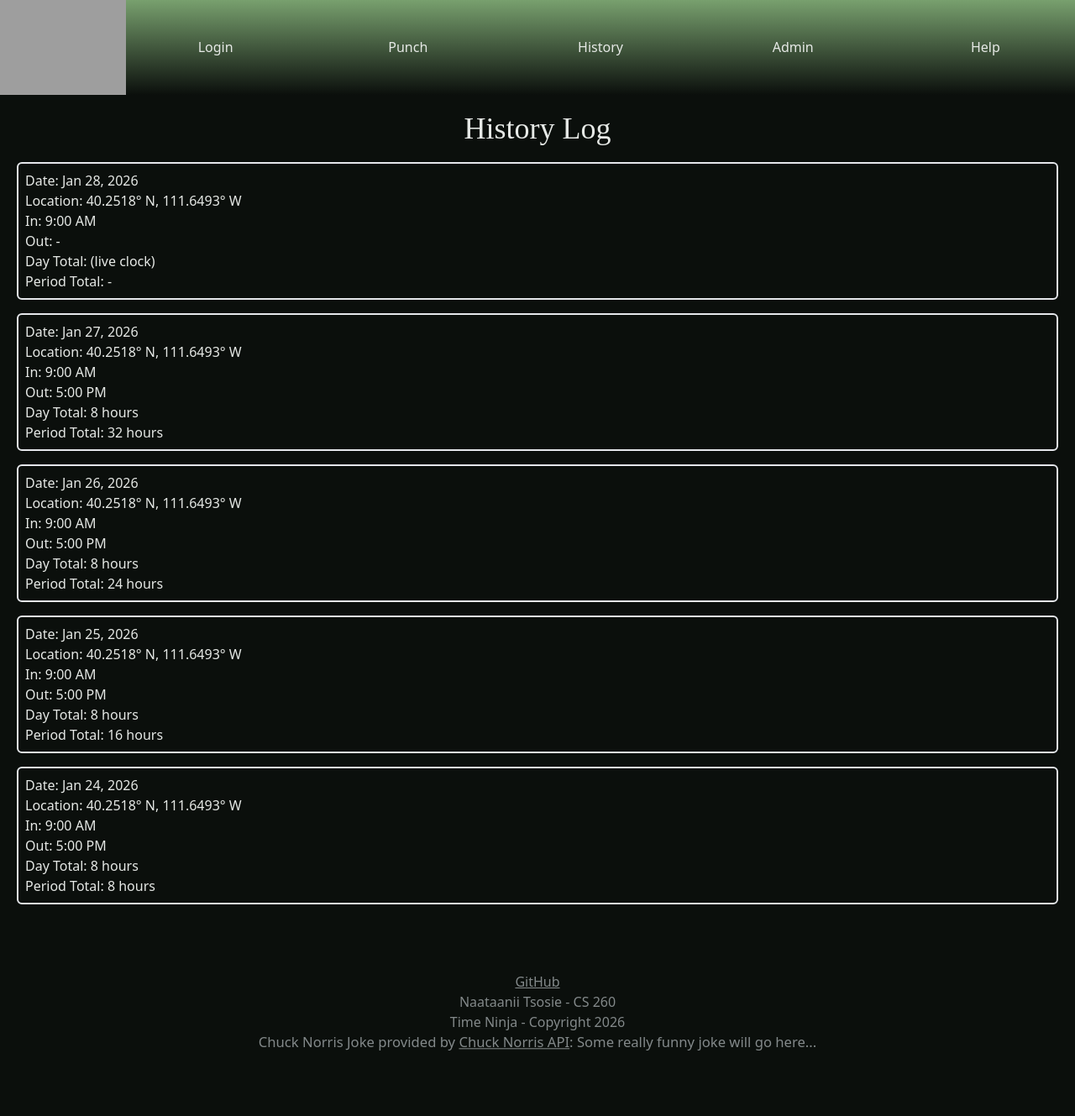
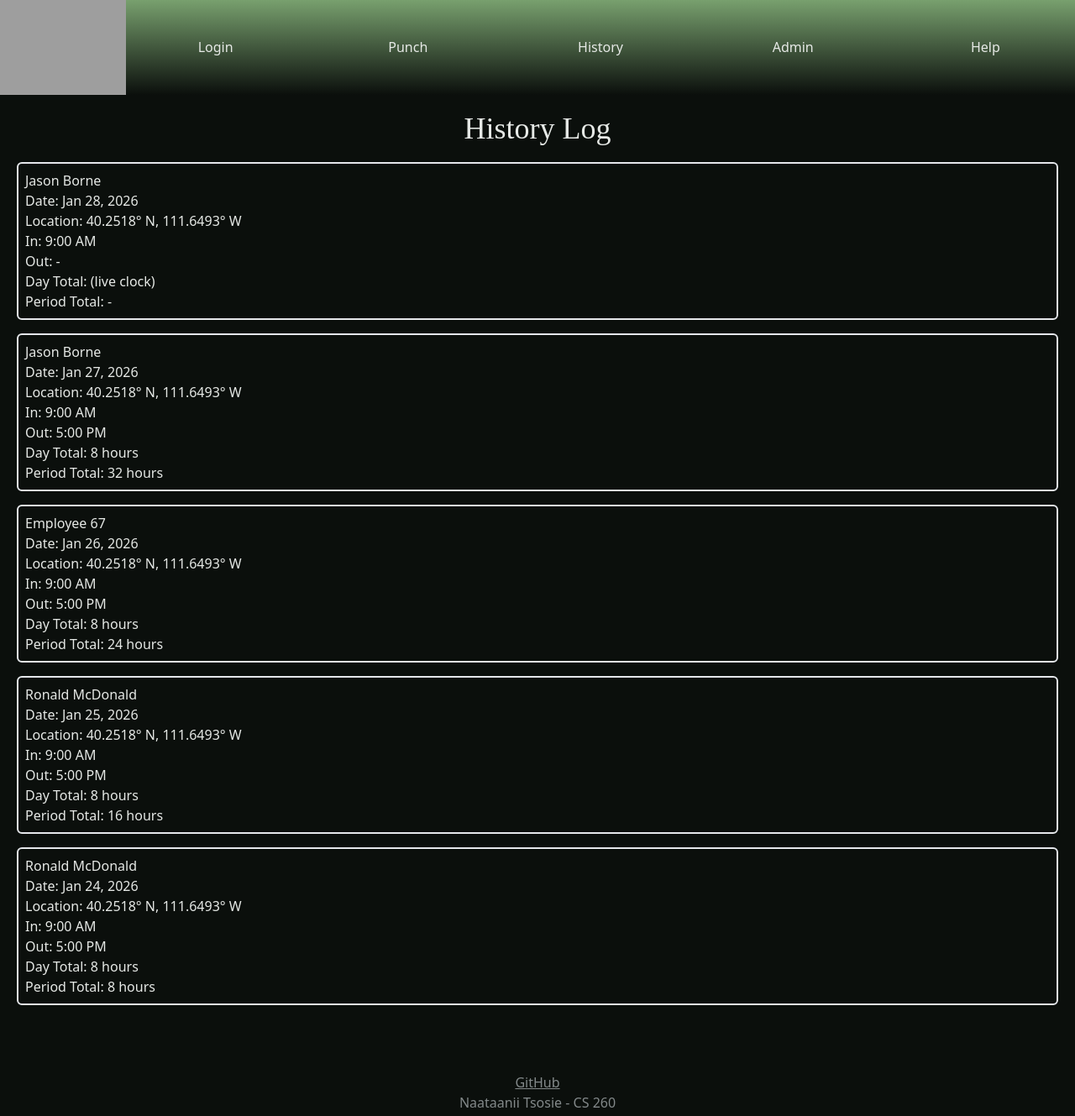
Before and after one commit to naataaniitsosie/startup, a React (Vite) app: page /history in a window 1280 px wide. Shown: the top 1329 px of the page at 84% size. Before the commit the page ends 1273 px from the top, so only its background shows below. Built offline with nearby package versions, Linux system fonts and the light colour scheme; grey boxes are pictures that could not be loaded; a web font is replaced by a local one.

Commit message:
deployReact.sh

```diff
--- a/src/history/history.jsx
+++ b/src/history/history.jsx
@@ -7,6 +7,7 @@ export function History() {
       <section>
           <ul className="flex flex-wrap gap-4 flex-col">
               <li className="border-2 p-2 rounded-md">
+                  <div>Jason Borne</div>
                   <div>Date: Jan 28, 2026</div>
                   <div>Location: 40.2518° N, 111.6493° W</div>
                   <div>In: 9:00 AM</div>
@@ -15,6 +16,7 @@ export function History() {
                   <div>Period Total: - </div>
               </li>
               <li className="border-2 p-2 rounded-md">
+                  <div>Jason Borne</div>
                   <div>Date: Jan 27, 2026</div>
                   <div>Location: 40.2518° N, 111.6493° W</div>
                   <div>In: 9:00 AM</div>
@@ -23,6 +25,7 @@ export function History() {
                   <div>Period Total: 32 hours</div>
               </li>
               <li className="border-2 p-2 rounded-md">
+                  <div>Employee 67</div>
                   <div>Date: Jan 26, 2026</div>
                   <div>Location: 40.2518° N, 111.6493° W</div>
                   <div>In: 9:00 AM</div>
@@ -31,6 +34,7 @@ export function History() {
                   <div>Period Total: 24 hours</div>
               </li>
               <li className="border-2 p-2 rounded-md">
+                  <div>Ronald McDonald</div>
                   <div>Date: Jan 25, 2026</div>
                   <div>Location: 40.2518° N, 111.6493° W</div>
                   <div>In: 9:00 AM</div>
@@ -39,6 +43,7 @@ export function History() {
                   <div>Period Total: 16 hours</div>
               </li>
               <li className="border-2 p-2 rounded-md">
+                  <div>Ronald McDonald</div>
                   <div>Date: Jan 24, 2026</div>
                   <div>Location: 40.2518° N, 111.6493° W</div>
                   <div>In: 9:00 AM</div>
```
Also changed, not shown: 2 other files (tests, documents, lock files or other folders).
